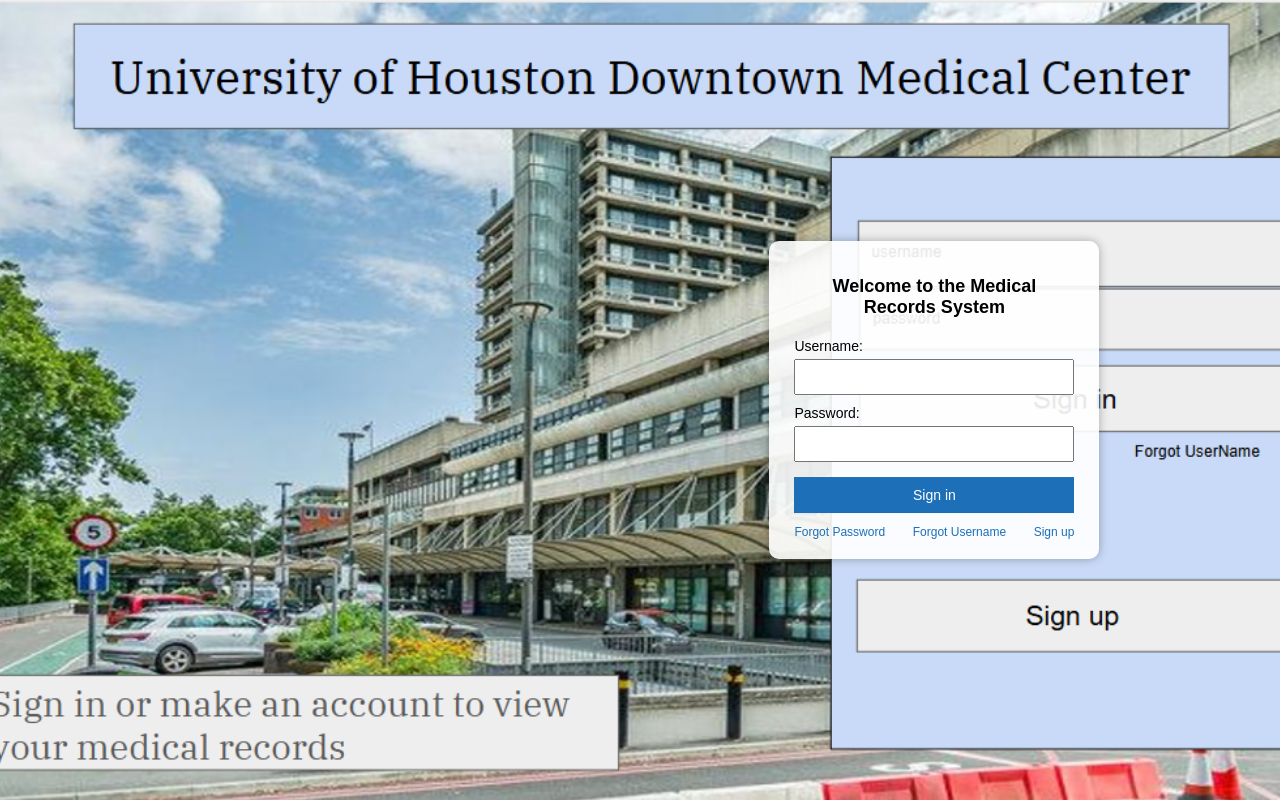
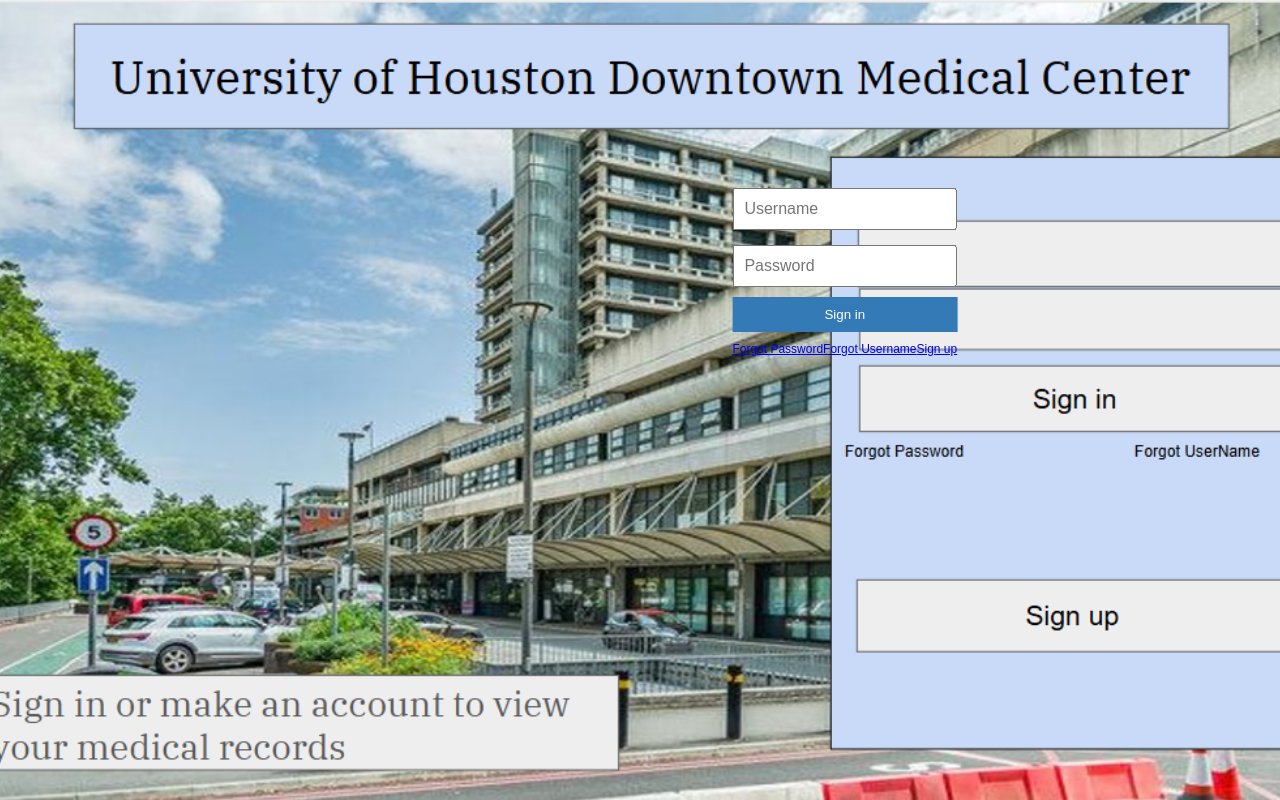
Before and after one commit to Confetti-pop/Software-engineering-project, a Flask app: page / in a window 1280 px wide. Run offline with Flask 3, Linux system fonts and the light colour scheme.

Commit message:
Fixing image

```diff
--- a/Medical_web/static/style.css
+++ b/Medical_web/static/style.css
@@ -1,72 +1,62 @@
-body, html {
+/* Make the body full screen with no margin */
+body.login-body {
     margin: 0;
     padding: 0;
-    height: 100%;
-    background: url('../static/image4.png') no-repeat center center fixed;
-    background-size: cover;
-    font-family: Arial, sans-serif;
+    font-family: sans-serif;
 }
 
-.login-box {
-    position: absolute;
-    top: 50%;
-    left: 73%;
-    transform: translate(-50%, -50%);
-    background-color: rgba(255, 255, 255, 0.9);
-    padding: 20px 25px;
-    border-radius: 10px;
-    width: 280px;
-    box-shadow: 0 0 10px rgba(0,0,0,0.3);
+/* Container that holds everything */
+.login-container {
+    position: relative;
+    width: 100vw;
+    height: 100vh;
+    overflow: hidden;
 }
 
-.login-box h2 {
-    text-align: center;
-    margin-bottom: 20px;
-    font-size: 18px;
+/* Background image fully fills the screen */
+.login-bg {
+    width: 100%;
+    height: 100%;
+    object-fit: cover;
 }
 
-.login-box label {
-    display: block;
-    margin-top: 10px;
-    font-size: 14px;
+/* Form is absolutely positioned over the image */
+.login-overlay {
+    position: absolute;
+    top: 34%;
+    left: 66%;
+    transform: translate(-50%, -50%);
+    display: flex;
+    flex-direction: column;
+    gap: 10px;
 }
 
-.login-box input[type="text"],
-.login-box input[type="password"] {
-    width: 100%;
-    padding: 8px;
-    margin-top: 5px;
-    box-sizing: border-box;
-    font-size: 14px;
+/* Input field styling */
+.login-input {
+    padding: 10px;
+    font-size: 16px;
+    width: 200px;
 }
 
-.login-box button {
-    width: 100%;
+/* Positioning tweaks if needed */
+.username {
+    margin-top: 0;
+}
+
+.password {
+    margin-top: 5px;
+}
+
+.login-btn {
     padding: 10px;
-    margin-top: 15px;
-    background-color: #1d70b8;
+    background-color: #337ab7;
     color: white;
-    font-size: 14px;
     border: none;
     cursor: pointer;
 }
 
-.login-box button:hover {
-    background-color: #155a96;
-}
-
 .login-links {
-    margin-top: 12px;
+    font-size: 12px;
     display: flex;
     justify-content: space-between;
-    font-size: 12px;
 }
-
-.login-links a {
-    color: #1d70b8;
-    text-decoration: none;
-}
-
-.login-links a:hover {
-    text-decoration: underline;
-}
--- a/Medical_web/templates/login.html
+++ b/Medical_web/templates/login.html
@@ -7,18 +7,16 @@
 </head>
 <body>
 
-<!-- Background image applied through CSS -->
+    <body class="login-body">
+        <div class="login-container">
+            <!-- This is the full-size image -->
+            <img src="{{ url_for('static', filename='image4.png') }}" alt="Login Page" class="login-bg">
 
-<div class="login-box">
-    <h2>Welcome to the Medical Records System</h2>
-    <form method="POST" action="{{ url_for('login') }}">
-        <label for="username">Username:</label>
-        <input type="text" id="username" name="username" required>
-
-        <label for="password">Password:</label>
-        <input type="password" id="password" name="password" required>
-
-        <button type="submit">Sign in</button>
+            <!-- Transparent input layer -->
+            <form method="POST" action="{{ url_for('login') }}" class="login-overlay">
+                <input type="text" name="username" placeholder="Username" class="login-input username" required>
+                <input type="password" name="password" placeholder="Password" class="login-input password" required>
+                <button type="submit" class="login-btn">Sign in</button>
 
                 <div class="login-links">
                     <a href="#">Forgot Password</a>
@@ -27,6 +25,6 @@
                 </div>
             </form>
         </div>
+    </body>
 
-</body>
 </html>
```
Lines whose indentation alone changed are shown as unchanged.
